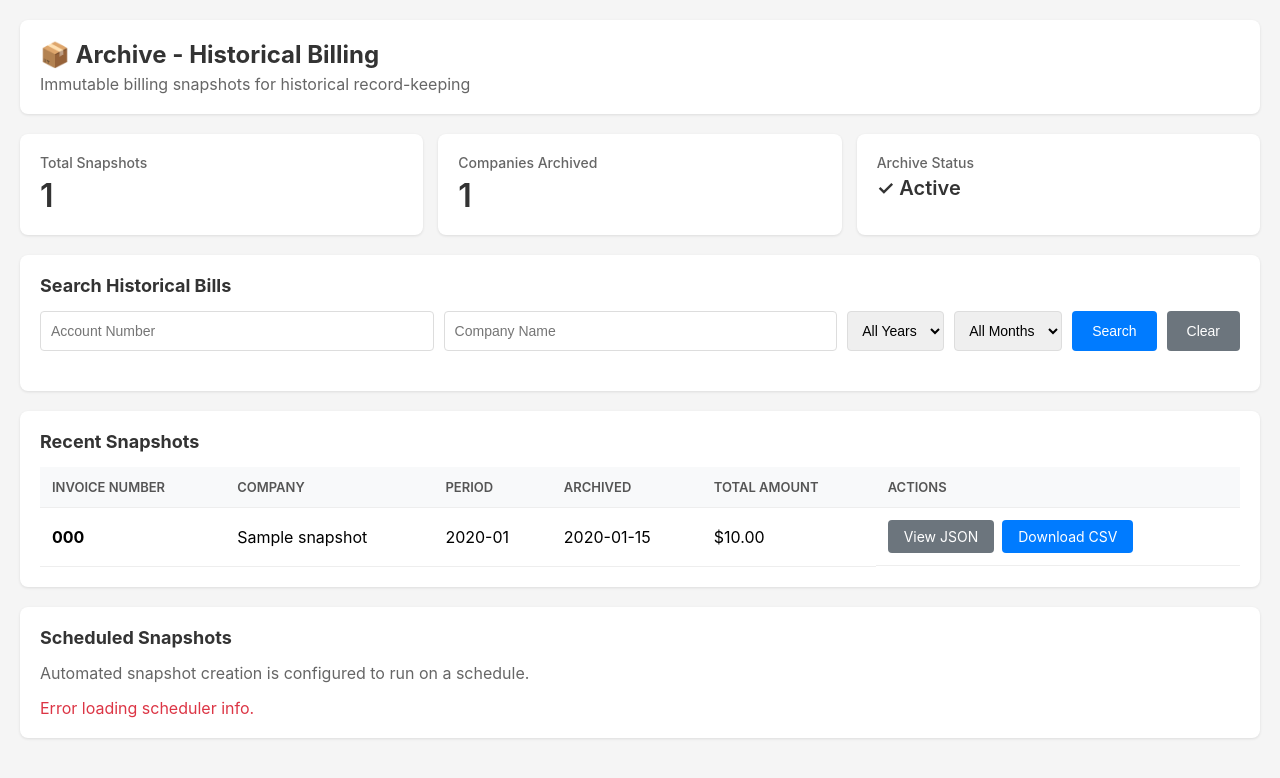
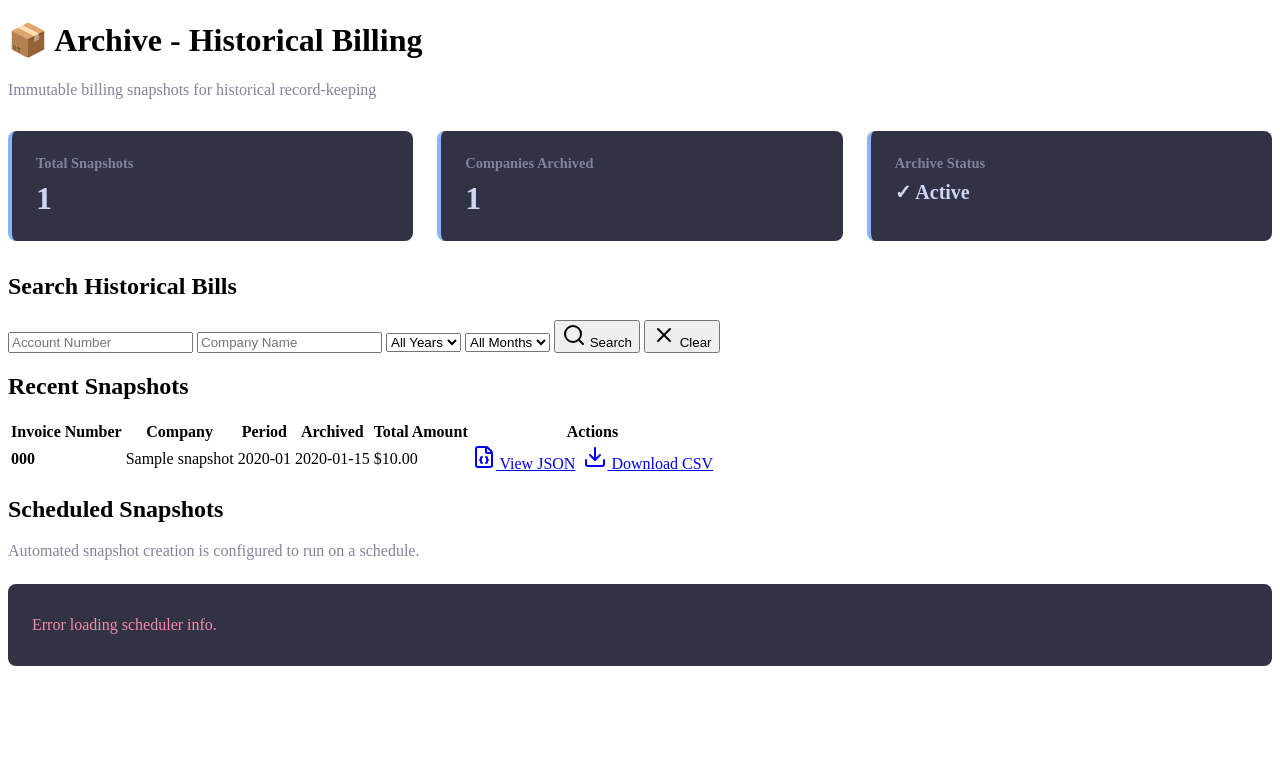
Before and after one commit to ruapotato/hivematrix-archive, a Flask app: template app/templates/index.html in a window 1280 px wide. Shown: the top 778 px of the page. Run offline with Flask 3, Linux system fonts and the light colour scheme; tables that the repository leaves empty hold one stand-in row (values such as "Sample post"); the template is opened without the code that fills it: values that come from a table or form of the project are taken from there, most other values are stand-ins (such as "Sample title", 1, 10 or a date in 2020).

Commit message:
Update Archive UI to use HiveMatrix shared CSS styling
Replace inline styles with shared CSS classes from Nexus global.css
for consistent look and feel across all HiveMatrix services.

Changes:
- Use card, card__header, card__title, card__body classes
- Use btn, btn--primary, btn--small classes with Lucide icons
- Use data-table, table-wrapper for consistent table styling
- Use search-form and search-form__controls for search UI
- Use badge, badge--success, badge--warning for status badges
- Use empty-state for no-data messages
- Use alert classes for error/success messages
- Add stats-grid and stat-card for dashboard metrics
- Maintain Archive-specific styles in minimal <style> block
- Use Catppuccin Mocha dark theme colors consistently

The CSS is automatically injected by Nexus proxy middleware,
ensuring Archive matches the visual design of Ledger, Helm, and other services.

🤖 Generated with [Claude Code](https://claude.com/claude-code)

Co-Authored-By: Claude <noreply@anthropic.com>

```diff
--- a/app/templates/index.html
+++ b/app/templates/index.html
@@ -4,87 +4,126 @@
     <meta charset="UTF-8">
     <meta name="viewport" content="width=device-width, initial-scale=1.0">
     <title>Archive - Historical Billing</title>
+    <script src="https://unpkg.com/lucide@latest"></script>
     <style>
-        * { margin: 0; padding: 0; box-sizing: border-box; }
-        body { font-family: -apple-system, BlinkMacSystemFont, "Segoe UI", Roboto, sans-serif; background: #f5f5f5; padding: 20px; }
-        .container { max-width: 1400px; margin: 0 auto; }
-        .header { background: white; padding: 20px; border-radius: 8px; margin-bottom: 20px; box-shadow: 0 1px 3px rgba(0,0,0,0.1); }
-        .header h1 { font-size: 24px; color: #333; }
-        .stats { display: grid; grid-template-columns: repeat(auto-fit, minmax(200px, 1fr)); gap: 15px; margin-bottom: 20px; }
-        .stat-card { background: white; padding: 20px; border-radius: 8px; box-shadow: 0 1px 3px rgba(0,0,0,0.1); }
-        .stat-card h3 { font-size: 14px; color: #666; margin-bottom: 5px; font-weight: 500; }
-        .stat-card .value { font-size: 32px; color: #333; font-weight: 600; }
-        .card { background: white; border-radius: 8px; padding: 20px; box-shadow: 0 1px 3px rgba(0,0,0,0.1); margin-bottom: 20px; }
-        .card h2 { font-size: 18px; color: #333; margin-bottom: 15px; }
-        .search-bar { display: flex; gap: 10px; margin-bottom: 20px; flex-wrap: wrap; }
-        .search-bar input, .search-bar select { padding: 10px; border: 1px solid #ddd; border-radius: 4px; font-size: 14px; }
-        .search-bar input { flex: 1; min-width: 200px; }
-        .search-bar button { padding: 10px 20px; background: #007bff; color: white; border: none; border-radius: 4px; cursor: pointer; font-size: 14px; }
-        .search-bar button:hover { background: #0056b3; }
-        table { width: 100%; border-collapse: collapse; }
-        table th, table td { text-align: left; padding: 12px; border-bottom: 1px solid #eee; }
-        table th { background: #f8f9fa; font-weight: 600; color: #555; font-size: 13px; text-transform: uppercase; }
-        table tr:hover { background: #f8f9fa; }
-        .btn { display: inline-block; padding: 8px 16px; background: #007bff; color: white; text-decoration: none; border-radius: 4px; font-size: 14px; }
-        .btn:hover { background: #0056b3; }
-        .btn-secondary { background: #6c757d; }
-        .btn-secondary:hover { background: #545b62; }
-        .empty { text-align: center; padding: 40px; color: #999; }
-        .badge { display: inline-block; padding: 4px 8px; border-radius: 3px; font-size: 12px; font-weight: 500; }
-        .badge-success { background: #d4edda; color: #155724; }
-        .badge-warning { background: #fff3cd; color: #856404; }
-        .actions { display: flex; gap: 8px; }
+        /* Custom styles specific to Archive */
+        .stats-grid {
+            display: grid;
+            grid-template-columns: repeat(auto-fit, minmax(250px, 1fr));
+            gap: 1.5rem;
+            margin-bottom: 2rem;
+        }
+        .stat-card {
+            background: #313244;
+            padding: 1.5rem;
+            border-radius: 8px;
+            border-left: 4px solid #89b4fa;
+        }
+        .stat-card__label {
+            color: #7f849c;
+            font-size: 0.9rem;
+            font-weight: 600;
+            margin-bottom: 0.5rem;
+        }
+        .stat-card__value {
+            color: #cdd6f4;
+            font-size: 2rem;
+            font-weight: 700;
+        }
+        .scheduler-info {
+            background: #313244;
+            padding: 1.5rem;
+            border-radius: 8px;
+        }
+        .scheduler-info p {
+            margin: 0.5rem 0;
+            color: #cdd6f4;
+        }
+        .scheduler-info strong {
+            color: #89b4fa;
+        }
+        .actions {
+            display: flex;
+            gap: 0.5rem;
+        }
+        .badge--warning {
+            background: #f9e2af;
+            color: #1e1e2e;
+        }
     </style>
 </head>
 <body>
-    <div class="container">
-        <div class="header">
-            <h1>📦 Archive - Historical Billing</h1>
-            <p style="color: #666; margin-top: 5px;">Immutable billing snapshots for historical record-keeping</p>
+    <div class="card">
+        <div class="card__header">
+            <h1 class="card__title">📦 Archive - Historical Billing</h1>
         </div>
+        <div class="card__body">
+            <p style="color: #7f849c; margin-bottom: 2rem;">Immutable billing snapshots for historical record-keeping</p>
 
-        <div class="stats">
+            <div class="stats-grid">
                 <div class="stat-card">
-                <h3>Total Snapshots</h3>
-                <div class="value">{{ total_snapshots }}</div>
+                    <div class="stat-card__label">Total Snapshots</div>
+                    <div class="stat-card__value">{{ total_snapshots }}</div>
                 </div>
                 <div class="stat-card">
-                <h3>Companies Archived</h3>
-                <div class="value">{{ total_companies }}</div>
+                    <div class="stat-card__label">Companies Archived</div>
+                    <div class="stat-card__value">{{ total_companies }}</div>
                 </div>
                 <div class="stat-card">
-                <h3>Archive Status</h3>
-                <div class="value" style="font-size: 20px;">✓ Active</div>
+                    <div class="stat-card__label">Archive Status</div>
+                    <div class="stat-card__value" style="font-size: 1.25rem;">✓ Active</div>
+                </div>
+            </div>
         </div>
     </div>
 
     <div class="card">
-            <h2>Search Historical Bills</h2>
-            <div class="search-bar">
-                <input type="text" id="searchAccount" placeholder="Account Number">
-                <input type="text" id="searchCompany" placeholder="Company Name">
-                <select id="searchYear">
+        <div class="card__header">
+            <h2 class="card__title">Search Historical Bills</h2>
+        </div>
+        <div class="card__body">
+            <div class="search-form">
+                <div class="search-form__controls">
+                    <input type="text" id="searchAccount" placeholder="Account Number" class="search-form__input">
+                    <input type="text" id="searchCompany" placeholder="Company Name" class="search-form__input">
+                    <select id="searchYear" class="search-form__input" style="flex: 0 0 150px;">
                         <option value="">All Years</option>
                         {% for year in range(2020, 2030) %}
                         <option value="{{ year }}">{{ year }}</option>
                         {% endfor %}
                     </select>
-                <select id="searchMonth">
+                    <select id="searchMonth" class="search-form__input" style="flex: 0 0 150px;">
                         <option value="">All Months</option>
                         {% for month in range(1, 13) %}
                         <option value="{{ month }}">{{ "%02d"|format(month) }} - {{ ['Jan','Feb','Mar','Apr','May','Jun','Jul','Aug','Sep','Oct','Nov','Dec'][month-1] }}</option>
                         {% endfor %}
                     </select>
-                <button onclick="searchSnapshots()">Search</button>
-                <button onclick="clearSearch()" style="background: #6c757d;">Clear</button>
+                    <button onclick="searchSnapshots()" class="btn btn--primary">
+                        <span class="btn__label">
+                            <i data-lucide="search" class="btn__icon"></i>
+                            Search
+                        </span>
+                    </button>
+                    <button onclick="clearSearch()" class="btn">
+                        <span class="btn__label">
+                            <i data-lucide="x" class="btn__icon"></i>
+                            Clear
+                        </span>
+                    </button>
+                </div>
             </div>
             <div id="searchResults"></div>
         </div>
+    </div>
 
     <div class="card">
-            <h2>Recent Snapshots</h2>
+        <div class="card__header">
+            <h2 class="card__title">Recent Snapshots</h2>
+        </div>
+        <div class="card__body">
             {% if recent_snapshots %}
-            <table>
+            <div class="table-wrapper">
+                <table class="data-table">
                     <thead>
                         <tr>
                             <th>Invoice Number</th>
@@ -103,23 +142,45 @@
                             <td>{{ snapshot.billing_year }}-{{ "%02d"|format(snapshot.billing_month) }}</td>
                             <td>{{ snapshot.archived_at[:10] }}</td>
                             <td>${{ "%.2f"|format(snapshot.total_amount) }}</td>
-                        <td class="actions">
-                            <a href="api/snapshot/{{ snapshot.invoice_number }}" class="btn btn-secondary" target="_blank">View JSON</a>
-                            <a href="api/snapshot/{{ snapshot.invoice_number }}/csv" class="btn">Download CSV</a>
+                            <td>
+                                <div class="actions">
+                                    <a href="api/snapshot/{{ snapshot.invoice_number }}" class="btn btn--small" target="_blank">
+                                        <span class="btn__label">
+                                            <i data-lucide="file-json" class="btn__icon"></i>
+                                            View JSON
+                                        </span>
+                                    </a>
+                                    <a href="api/snapshot/{{ snapshot.invoice_number }}/csv" class="btn btn--primary btn--small">
+                                        <span class="btn__label">
+                                            <i data-lucide="download" class="btn__icon"></i>
+                                            Download CSV
+                                        </span>
+                                    </a>
+                                </div>
                             </td>
                         </tr>
                         {% endfor %}
                     </tbody>
                 </table>
+            </div>
             {% else %}
-            <div class="empty">No snapshots archived yet. Bills will appear here once accepted in Ledger.</div>
+            <div class="empty-state">
+                <i data-lucide="archive" style="width: 48px; height: 48px; margin-bottom: 1rem; color: #7f849c;"></i>
+                <p>No snapshots archived yet. Bills will appear here once accepted in Ledger.</p>
+            </div>
             {% endif %}
+        </div>
     </div>
 
     <div class="card">
-            <h2>Scheduled Snapshots</h2>
-            <p style="color: #666; margin-bottom: 15px;">Automated snapshot creation is configured to run on a schedule.</p>
-            <div id="schedulerInfo">Loading...</div>
+        <div class="card__header">
+            <h2 class="card__title">Scheduled Snapshots</h2>
+        </div>
+        <div class="card__body">
+            <p style="color: #7f849c; margin-bottom: 1.5rem;">Automated snapshot creation is configured to run on a schedule.</p>
+            <div id="schedulerInfo" class="scheduler-info">
+                <p style="color: #7f849c; font-style: italic;">Loading scheduler configuration...</p>
+            </div>
         </div>
     </div>
 
@@ -134,13 +195,13 @@
                 const infoDiv = document.getElementById('schedulerInfo');
 
                 if (!config) {
-                    infoDiv.innerHTML = '<p style="color: #999;">No scheduler configuration found.</p>';
+                    infoDiv.innerHTML = '<p style="color: #7f849c;">No scheduler configuration found.</p>';
                     return;
                 }
 
                 const statusBadge = config.enabled
-                    ? '<span class="badge badge-success">Enabled</span>'
-                    : '<span class="badge badge-warning">Disabled</span>';
+                    ? '<span class="badge badge--success">Enabled</span>'
+                    : '<span class="badge badge--warning">Disabled</span>';
 
                 const lastRun = config.last_run_at
                     ? new Date(config.last_run_at).toLocaleString()
@@ -156,7 +217,7 @@
                 `;
             })
             .catch(err => {
-                document.getElementById('schedulerInfo').innerHTML = '<p style="color: #dc3545;">Error loading scheduler info.</p>';
+                document.getElementById('schedulerInfo').innerHTML = '<p style="color: #f38ba8;">Error loading scheduler info.</p>';
             });
 
         // Search functionality
@@ -179,12 +240,12 @@
                     const resultsDiv = document.getElementById('searchResults');
 
                     if (data.results.length === 0) {
-                        resultsDiv.innerHTML = '<div class="empty">No snapshots found matching your criteria.</div>';
+                        resultsDiv.innerHTML = '<div class="empty-state">No snapshots found matching your criteria.</div>';
                         return;
                     }
 
-                    let html = `<p style="margin-bottom: 10px; color: #666;">Found ${data.total} snapshots</p>`;
-                    html += '<table><thead><tr><th>Invoice</th><th>Company</th><th>Period</th><th>Archived</th><th>Total</th><th>Actions</th></tr></thead><tbody>';
+                    let html = `<p style="margin-bottom: 1rem; color: #7f849c;">Found ${data.total} snapshots</p>`;
+                    html += '<div class="table-wrapper"><table class="data-table"><thead><tr><th>Invoice</th><th>Company</th><th>Period</th><th>Archived</th><th>Total</th><th>Actions</th></tr></thead><tbody>';
 
                     // Filter by company name if specified
                     let results = data.results;
@@ -200,19 +261,32 @@
                                 <td>${s.billing_year}-${s.billing_month.toString().padStart(2, '0')}</td>
                                 <td>${s.archived_at.substring(0, 10)}</td>
                                 <td>$${s.total_amount.toFixed(2)}</td>
-                                <td class="actions">
-                                    <a href="api/snapshot/${s.invoice_number}" class="btn btn-secondary" target="_blank">View</a>
-                                    <a href="api/snapshot/${s.invoice_number}/csv" class="btn">CSV</a>
+                                <td>
+                                    <div class="actions">
+                                        <a href="api/snapshot/${s.invoice_number}" class="btn btn--small" target="_blank">
+                                            <span class="btn__label">
+                                                <i data-lucide="file-json" class="btn__icon"></i>
+                                                View
+                                            </span>
+                                        </a>
+                                        <a href="api/snapshot/${s.invoice_number}/csv" class="btn btn--primary btn--small">
+                                            <span class="btn__label">
+                                                <i data-lucide="download" class="btn__icon"></i>
+                                                CSV
+                                            </span>
+                                        </a>
+                                    </div>
                                 </td>
                             </tr>
                         `;
                     });
 
-                    html += '</tbody></table>';
+                    html += '</tbody></table></div>';
                     resultsDiv.innerHTML = html;
+                    lucide.createIcons();
                 })
                 .catch(err => {
-                    document.getElementById('searchResults').innerHTML = '<div class="empty" style="color: #dc3545;">Error performing search.</div>';
+                    document.getElementById('searchResults').innerHTML = '<div class="alert alert--error">Error performing search.</div>';
                 });
         }
 
@@ -223,6 +297,11 @@
             document.getElementById('searchMonth').value = '';
             document.getElementById('searchResults').innerHTML = '';
         }
+
+        // Initialize Lucide icons
+        window.addEventListener('DOMContentLoaded', () => {
+            lucide.createIcons();
+        });
     </script>
 </body>
 </html>
```
Lines whose indentation alone changed are shown as unchanged.
